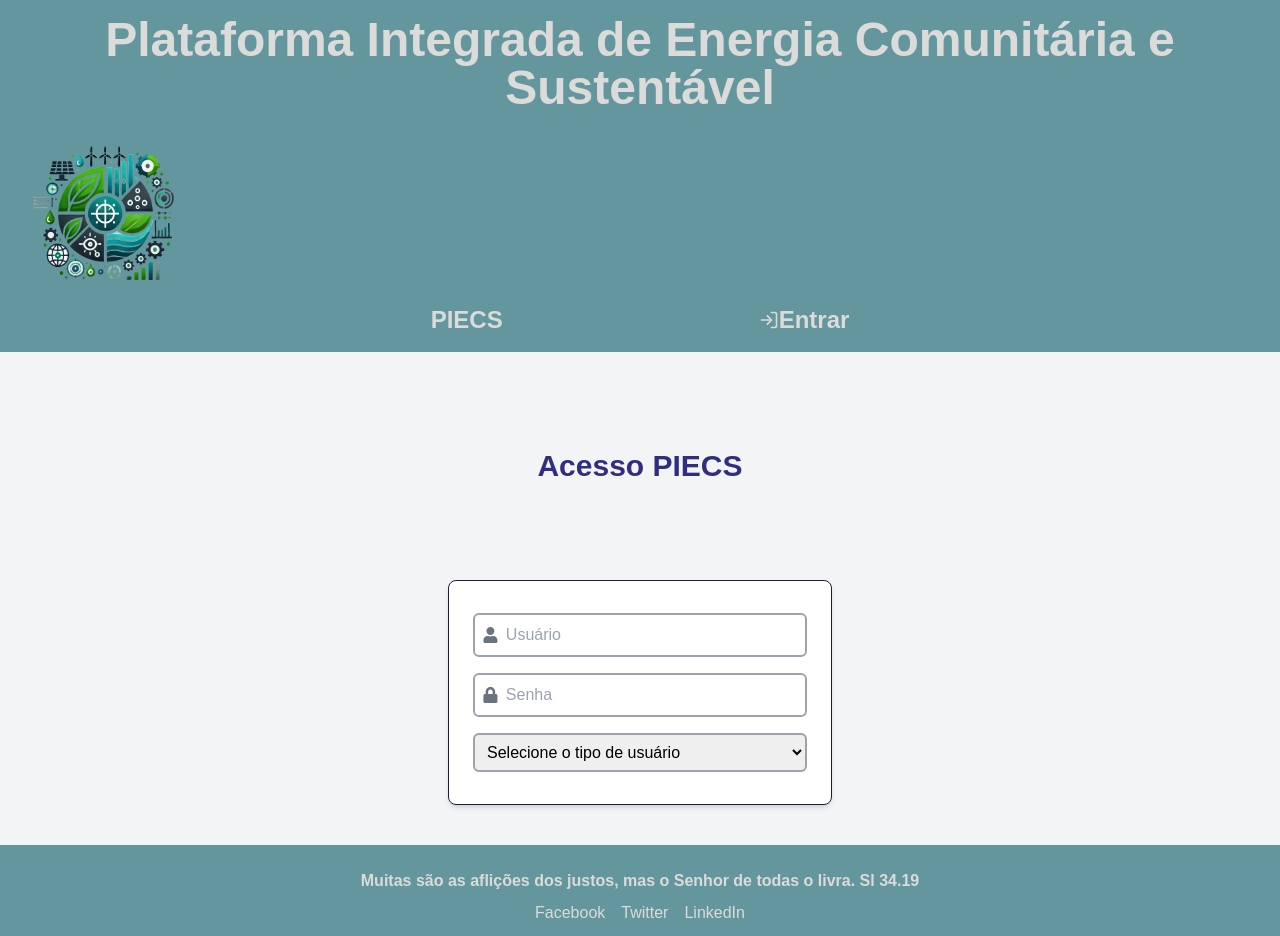
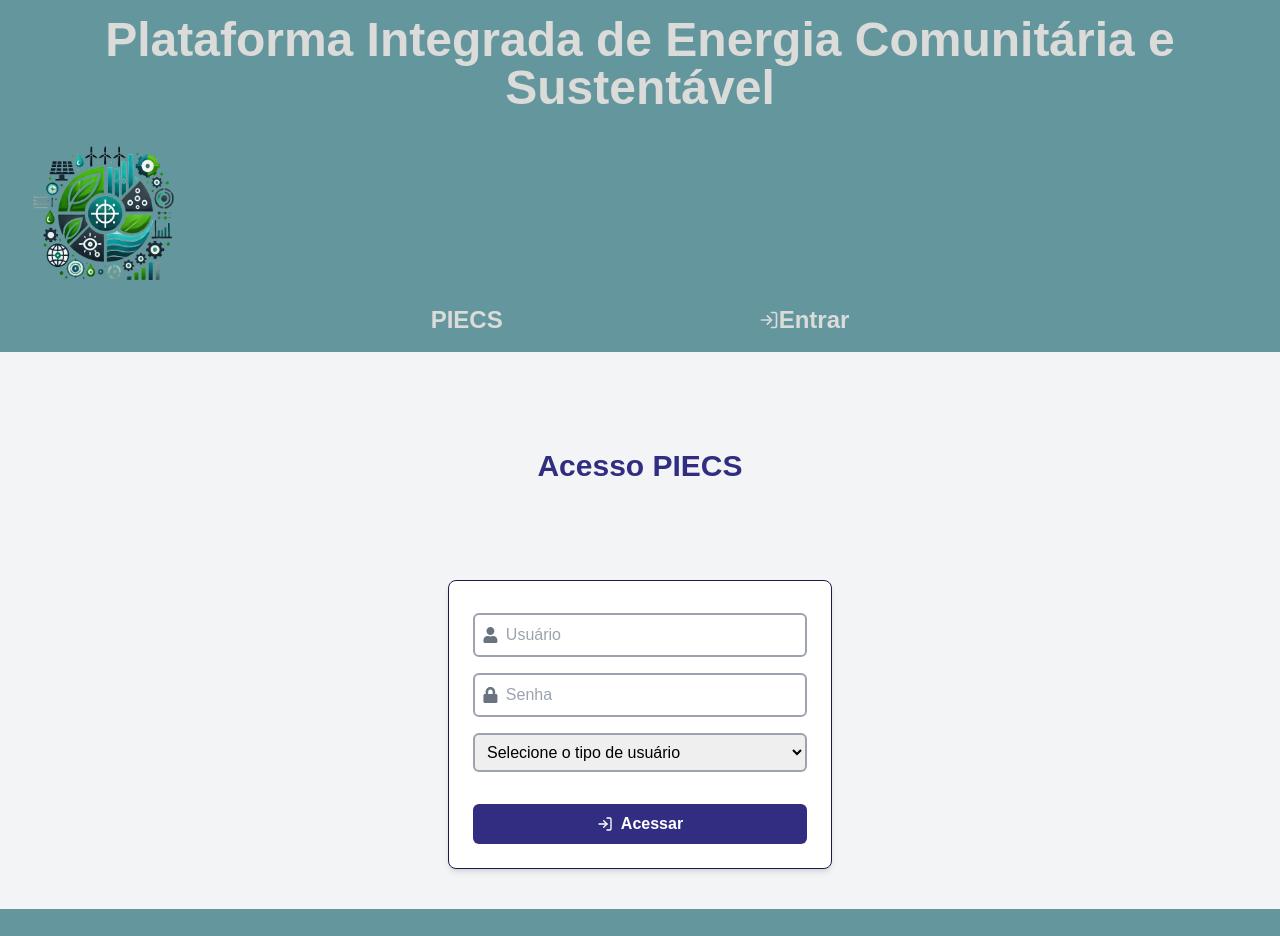
Before and after one commit to AnFaKa2024/piecsfront, a Next.js app: page /login in a window 1280 px wide. Shown: the top 936 px of the page. Built offline with nearby package versions, Linux system fonts and the light colour scheme; a web font is replaced by a local one.

Commit message:
alterações para corrigir alguns erro no vercel

```diff
--- a/src/app/login/Acesso.tsx
+++ b/src/app/login/Acesso.tsx
@@ -1,11 +1,11 @@
-//import { useAuth } from "@/context"
-import Link from "next/link"
+import { useAuth } from "@/context"
+
 import { FormEvent, useState } from "react"
 import { FaUser, FaLock } from "react-icons/fa"
 import { FiLogIn, FiLogOut } from 'react-icons/fi'
 
 export default function Acesso() {
-  //const { user, login, logout } = useAuth();
+  const { user, login, logout } = useAuth();
 
   const [dados, setDados] = useState({ nome: '', senha: '', tipo: '' });
 
@@ -53,6 +53,13 @@ export default function Acesso() {
           </select>
         </div>
 
+        <button type="submit" className="w-full mt-6 p-2 bg-indigo-900 text-white font-semibold rounded-md flex items-center justify-center">
+          <FiLogIn className="mr-2" /> Acessar </button>
+
+        {user && user.nome && (
+          <button type="button" onClick={logout} className="w-full mt-4 p-2 bg-red-600 text-white font-semibold rounded-md flex items-center justify-center">
+            <FiLogOut className="mr-2" /> Sair </button>)}
+
       </form>
 
     </div>
--- a/src/context/index.tsx
+++ b/src/context/index.tsx
@@ -13,18 +13,16 @@ const AuthContext = createContext<AuthContextProps>({} as AuthContextProps)
 
 const AuthProvider = ({children}:{children:React.ReactNode})=>{
 
-    const [user, setUser] = useState<UserProps>({
-        nome: '',
-        senha: '',
-        tipo: ''
-    })
+    const [user, setUser] = useState<UserProps | null>(null);
 
     const login = (user: UserProps)=>{
-        setUser(user)
+        setUser(user);
+        localStorage.setItem('@Auth:user', JSON.stringify(user));
     }
 
     const logout = ()=>{
-        setUser({nome:'',senha:'', tipo:''})
+        setUser(null);
+        localStorage.removeItem('@Auth:user');
     }
 
     return(
@@ -35,3 +33,12 @@ const AuthProvider = ({children}:{children:React.ReactNode})=>{
 }
 
 export {AuthProvider, AuthContext}
+
+
+export const useAuth = () => {
+    const context = useContext(AuthContext);
+    if (!context) {
+        throw new Error('useAuth deve ser usado dentro de um AuthProvider');
+    }
+    return context;
+};
```
